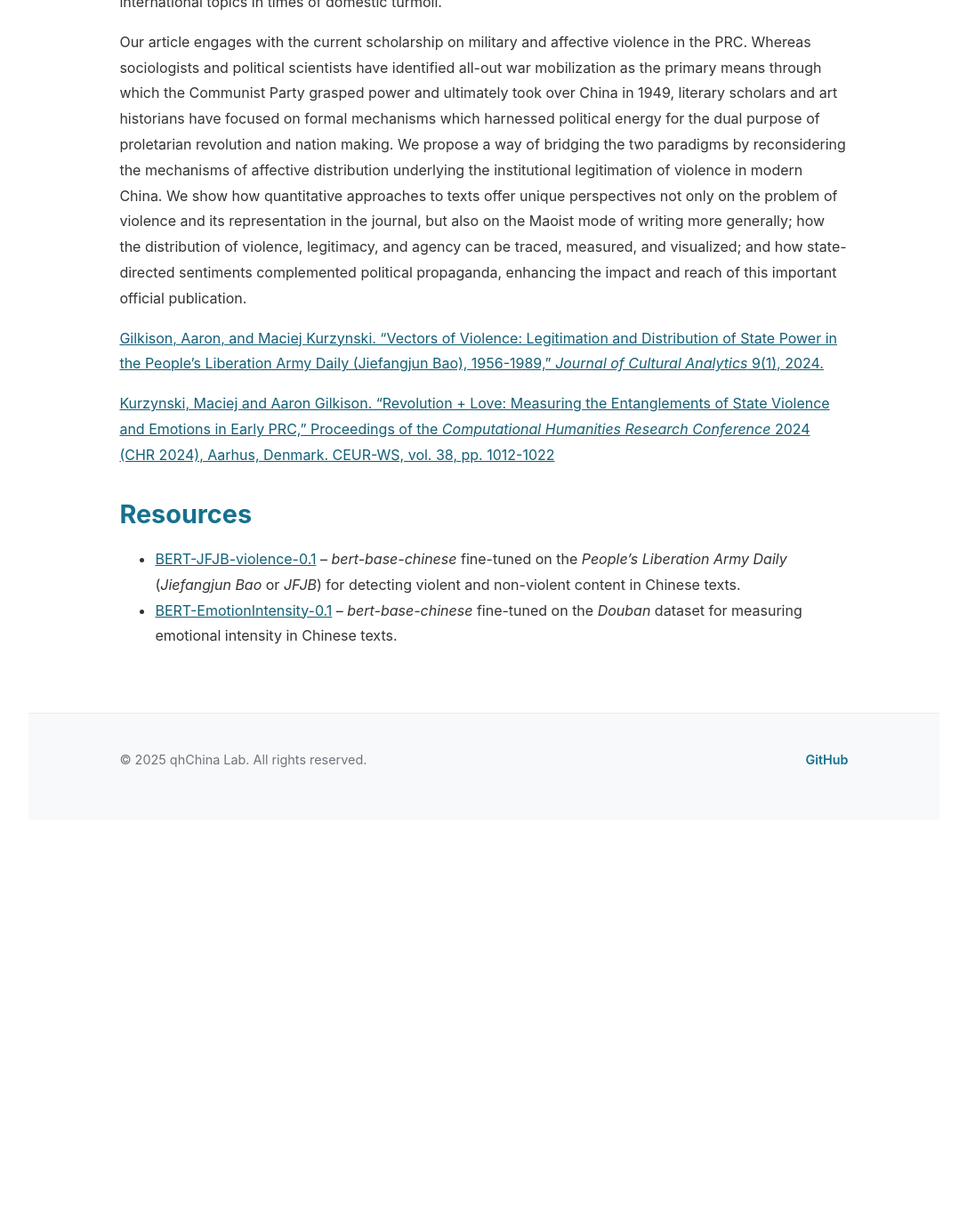
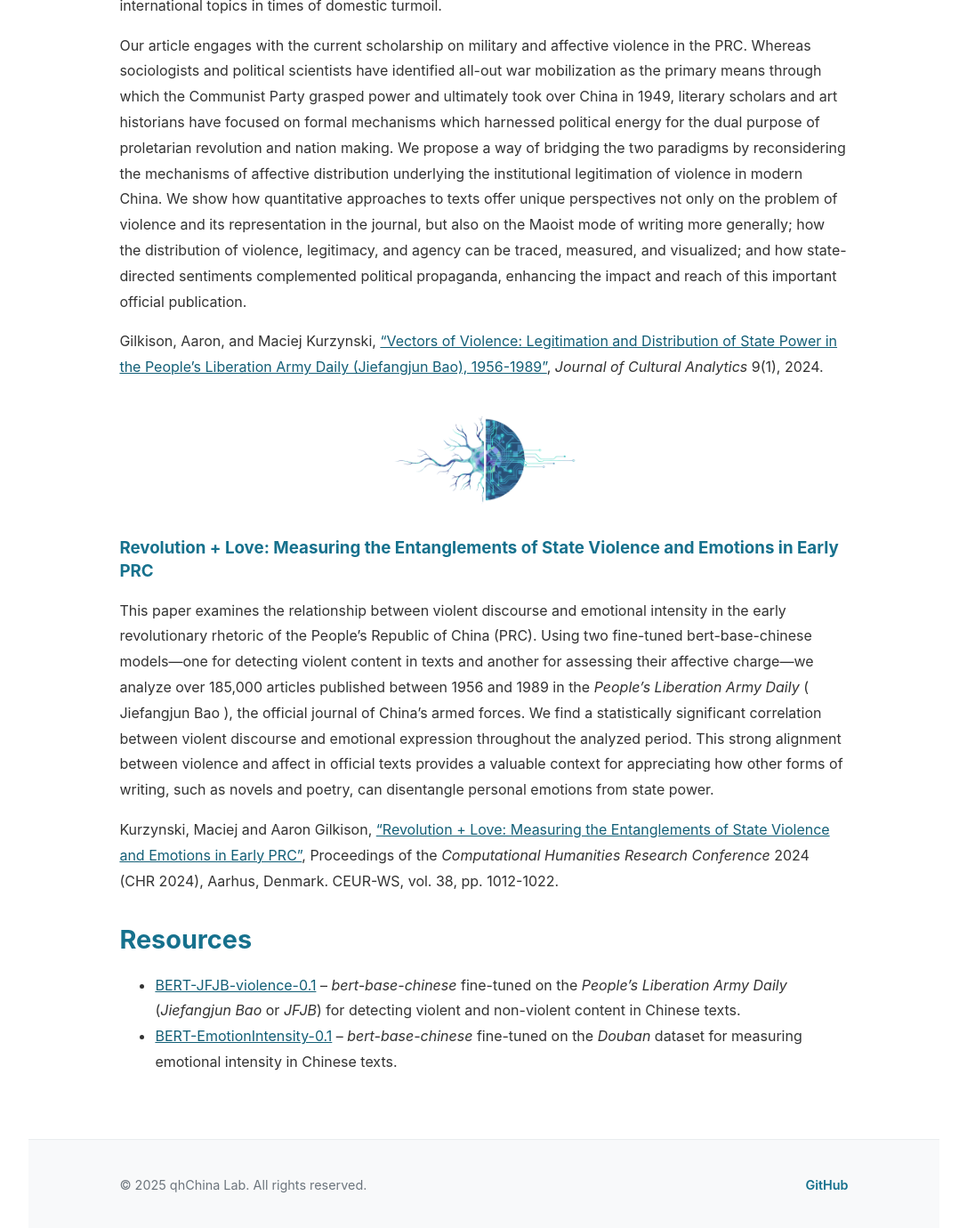
Before and after one commit to mcjkurz/qhchina, a Jekyll site: the page built from docs/projects/vectors-of-violence/index.md, in a window 1280 px wide and 1400 px high, scrolled down 1981 px. Shown: the top 1380 px of the window at 89% size, without its empty margins (96-1183 px from the left). Built offline with Jekyll 4.4.1, drawn with Linux system fonts in a browser that asks for light colours; before the commit the page ends 2902 px from its top, so only the background shows below that; some of the changed text lies outside the part shown.

Commit message:
separator

```diff
--- a/docs/projects/vectors-of-violence/index.md
+++ b/docs/projects/vectors-of-violence/index.md
@@ -6,7 +6,9 @@
 
 # Vectors of Violence
 
-## Legitimation and Distribution of State Power in the People's Liberation Army Daily (Jiefangjun Bao), 1956-1989
+## Publications
+
+### Vectors of Violence: Legitimation and Distribution of State Power in the *People's Liberation Army Daily* (*Jiefangjun Bao*), 1956-1989
 
 <img src="main.png" alt="Vectors of Violence" style="max-width: 100%; height: auto; margin: 2rem auto; display: block;">
 
@@ -14,9 +16,15 @@
 
 Our article engages with the current scholarship on military and affective violence in the PRC. Whereas sociologists and political scientists have identified all-out war mobilization as the primary means through which the Communist Party grasped power and ultimately took over China in 1949, literary scholars and art historians have focused on formal mechanisms which harnessed political energy for the dual purpose of proletarian revolution and nation making. We propose a way of bridging the two paradigms by reconsidering the mechanisms of affective distribution underlying the institutional legitimation of violence in modern China. We show how quantitative approaches to texts offer unique perspectives not only on the problem of violence and its representation in the journal, but also on the Maoist mode of writing more generally; how the distribution of violence, legitimacy, and agency can be traced, measured, and visualized; and how state-directed sentiments complemented political propaganda, enhancing the impact and reach of this important official publication.
 
-[Gilkison, Aaron, and Maciej Kurzynski. "Vectors of Violence: Legitimation and Distribution of State Power in the People's Liberation Army Daily (Jiefangjun Bao), 1956-1989," *Journal of Cultural Analytics* 9(1), 2024.](https://culturalanalytics.org/article/115481-vectors-of-violence-legitimation-and-distribution-of-state-power-in-the-_people-s-liberation-army-daily_-_jiefangjun-bao_-1956-1989)
+Gilkison, Aaron, and Maciej Kurzynski, ["Vectors of Violence: Legitimation and Distribution of State Power in the People's Liberation Army Daily (Jiefangjun Bao), 1956-1989"](https://culturalanalytics.org/article/115481-vectors-of-violence-legitimation-and-distribution-of-state-power-in-the-_people-s-liberation-army-daily_-_jiefangjun-bao_-1956-1989), *Journal of Cultural Analytics* 9(1), 2024.
 
-[Kurzynski, Maciej and Aaron Gilkison. "Revolution + Love: Measuring the Entanglements of State Violence and Emotions in Early PRC," Proceedings of the *Computational Humanities Research Conference* 2024 (CHR 2024), Aarhus, Denmark. CEUR-WS, vol. 38, pp. 1012-1022](https://ceur-ws.org/Vol-3834/paper94.pdf)
+<img src="{{ site.baseurl }}/assets/img/separator.png" alt="Separator" class="separator">
+
+### Revolution + Love: Measuring the Entanglements of State Violence and Emotions in Early PRC
+
+This paper examines the relationship between violent discourse and emotional intensity in the early revolutionary rhetoric of the People's Republic of China (PRC). Using two fine-tuned bert-base-chinese models—one for detecting violent content in texts and another for assessing their affective charge—we analyze over 185,000 articles published between 1956 and 1989 in the *People's Liberation Army Daily* ( Jiefangjun Bao ), the official journal of China's armed forces. We find a statistically significant correlation between violent discourse and emotional expression throughout the analyzed period. This strong alignment between violence and affect in official texts provides a valuable context for appreciating how other forms of writing, such as novels and poetry, can disentangle personal emotions from state power.
+
+Kurzynski, Maciej and Aaron Gilkison, ["Revolution + Love: Measuring the Entanglements of State Violence and Emotions in Early PRC"](https://ceur-ws.org/Vol-3834/paper94.pdf), Proceedings of the *Computational Humanities Research Conference* 2024 (CHR 2024), Aarhus, Denmark. CEUR-WS, vol. 38, pp. 1012-1022.
 
 ## Resources
 
```
